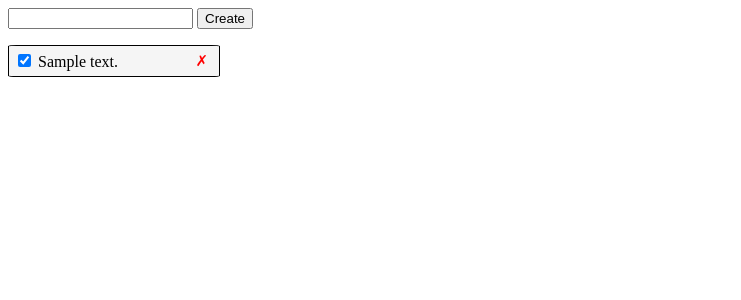
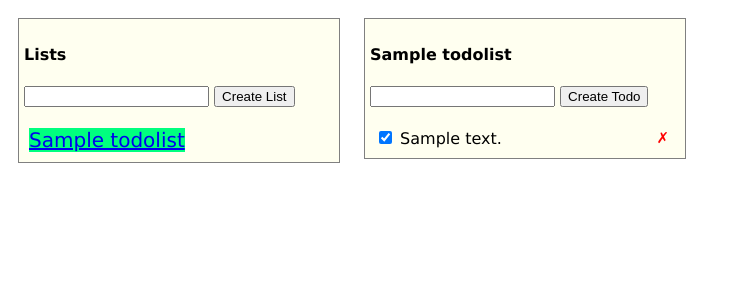
Before and after one commit to RobertWestbrook/Flask-TODO-app, a Flask app: template templates/index.html in a window 1280 px wide. Shown: the top 300 px of the page, without its empty margins (0-741 px from the left). Run offline with Flask 2, Linux system fonts and the light colour scheme; the template is opened without the code that fills it: values that come from a table or form of the project are taken from there, others are empty; tables that the repository leaves empty hold one stand-in row (values such as "Sample post").

Commit message:
Added multiple list function.
-Added some styling.
-Need to fix create list function and not null error on 'todo Item creation'
-Need to fix 'subscript error' on create list function.

```diff
--- a/app.py
+++ b/app.py
@@ -10,14 +10,21 @@ db = SQLAlchemy(app)
 migrate = Migrate(app, db)
 
 class Todo(db.Model):
-    # __tablename__ = 'todos'
+    __tablename__ = 'todo'
     id = db.Column(db.Integer, primary_key=True)
     description = db.Column(db.String(), nullable=False)
     complete = db.Column(db.Boolean(), nullable=False, default= False)
     notes = db.Column(db.String(), nullable=True)
+    todolist_id = db.Column(db.Integer, db.ForeignKey('todolists.id'), nullable= False)
 
     def __repr__(self):
         return f'<Todo {self.id} {self.description}>'
+
+class TodoList(db.Model):
+    __tablename__ = 'todolists'
+    id = (db.Column(db.Integer, primary_key=True))
+    name = (db.Column(db.String(), nullable=False))
+    todos = db.relationship('Todo', backref='list', lazy=True)
 
 @app.route('/todos/create', methods=['POST'])
 def create_todo():
@@ -26,14 +33,14 @@ def create_todo():
     try: # Try - Except - Finally statements are good practice to making testing and properly dealing
          # with errors statements.
         description = request.get_json()['description']# define variable with the request info
-        todo = Todo(description=description, completed=False) #creates an instance of the Todo class and pass a value.
+        todo = Todo(description=description, complete=False) #creates an instance of the Todo class and pass a value.
         db.session.add(todo) # Adds 'todo' item, which is INPUT, to pending.
         db.session.commit() #commits the User input into db.
         body['description'] = todo.description
     except:
         db.session.rollback()
         error=True
-        print(sys.exc_info)
+        print(sys.exc_info())
     finally:
         db.session.close()
     if error:
@@ -67,10 +74,37 @@ def delete_todo(todo_id):
         db.session.close()
     return jsonify({'success': True })
 
+@app.route('/lists/<todolist_id>')
+def get_list_todos(todolist_id):
+    return render_template('index.html',
+    lists=TodoList.query.all(),
+    active_list=TodoList.query.get(todolist_id),
+    todos=Todo.query.filter_by(todolist_id=todolist_id).order_by('id').all())
+
+@app.route('/lists/create', methods=['POST'])
+def create_list():
+    error= False
+    body= {}
+    try:
+        name = request.get_json()['name']
+        todolist = TodoList(name=name, complete=False)
+        db.session.add(todolist)
+        db.session.commit()
+        body['name'] = todolist.name
+    except:
+        db.session.rollback()
+        error = True
+        print(sys.exc_info())
+    finally:
+        db.session.close()
+    if error:
+        abort (400)
+    else:
+        return jsonify(body)
+
 @app.route('/')
 def index():
-    return render_template('index.html', data=Todo.query.order_by('id').all())
-
+    return redirect(url_for('get_list_todos', todolist_id=1))
 
 if __name__ == '__main__':
-    app.run(debug=False)
+    app.run(debug=True)
--- a/templates/index.html
+++ b/templates/index.html
@@ -5,15 +5,30 @@
             .hidden {
                 display: none;
             }
+            .list-wrapper, .todos-wrapper {
+                display: inline-block;
+                vertical-align: top;
+                border: solid 1px grey;
+                padding: 5px;
+                margin: 10px;
+                background-color: ivory;
+                font-family:Verdana, Geneva, Tahoma, sans-serif;
+            }
+
+            #l-buttons {
+                background-color: springgreen;
+                font-size: 20px;
+            }
+
             ul {
                 list-style: none;
                 padding: 5px;
                 margin: 0;
-                width: 200px;
-                background: whitesmoke;
+                width: 300px;
+                /* background: whitesmoke;
                 border-radius: 4%;
                 border-style: solid;
-                border-width: 1px;
+                border-width: 1px; */
 
             }
             li button {
@@ -26,24 +41,114 @@
                 cursor: pointer;
                 font-size: 15;
             }
+
         </style>
     </head>
     <body>
+
+        <!-- Todo Lists -->
+        <div class= 'list-wrapper'>
+            <h4> Lists </h4>
+            <form id= 'create-list'>
+                <input type="text" name="name" id="list_name" />
+                <input type="submit" value="Create List" />
+            </form>
+            <div id="error_list" class='hidden'>Something went wrong! </div>
+
+            <ul id="list">
+                {% for list in lists %}
+                <li>
+                    <a id= 'l-buttons' href="/lists/{{ list.id }}">
+                        {{ list.name }}
+                    </a>
+                </li>
+                {% endfor %}
+            </ul>
+        </div>
+
+        <!-- Todo Items -->
+        <div class= 'todos-wrapper'>
+            <h4> {{ active_list.name }}</h4>
             <form id="form">
                 <input type="text" name="description" id="description" />
-            <input type="submit" value="Create" />
+                <input type="submit" value="Create Todo" />
             </form>
             <div id="error" class='hidden'>Something went wrong! </div>
             <ul id="todos">
-            {% for d in data %}
+                {% for todo in todos %}
                 <li>
-                <input class= "check-completed" data-id="{{ d.id }}" type="checkbox" {% if d.complete %} checked {% endif %} />
-                {{ d.description }}
-                <button class="delete" data-id="{{ d.id }}">&cross;</button>
+                    <input class= "check-completed" data-id="{{ todo.id }}" type="checkbox" {% if todo.complete %} checked {% endif %} />
+                    {{ todo.description }}
+                    <button class="delete" data-id="{{ todo.id }}">&cross;</button>
                 </li>
                 {% endfor %}
             </ul>
+        </div>
+
+        <!-- Scripts -->
         <script>
+            //Create Todo Lists
+            const listInput = document.getElementById('list_name');
+            document.getElementById('create-list').onsubmit = function(e) {
+                e.preventDefault();
+                const name = listInput.value;
+                fetch('/lists/create', {
+                    method: 'POST',
+                    body:JSON.stringify({
+                        'name':name,
+                    }),
+                    headers: {
+                    'Content-Type': 'application.json'
+                    }
+                })
+                .then(function(response) {
+                    return response.json();
+                })
+                .then(function(jsonResponse) {
+                    console.log('response', jsonResponse);
+                    const liList = document.createElement('li');
+                    liList.innerHTML = jsonResponse['name'];
+                    document.getElementById('list').appendChild(liList);
+                    document.getElementById('error_list').className = 'hidden';
+                })
+                .catch(function() {
+                    document.getElementById('error_list').className = '';
+                })
+            }
+
+            // Create Todo Items
+            const descInput = document.getElementById('description');
+            document.getElementById('form').onsubmit = function(e) {
+                e.preventDefault();
+                const desc = descInput.value;
+                fetch('/todos/create', {
+                    method: 'POST',
+                    body: JSON.stringify({
+                        'description': desc,
+                    }),
+                    headers: {
+                        'Content-Type': 'application/json'
+                    }
+                })
+                .then(function(response) {
+                    return response.json();
+                })
+                .then(function(jsonResponse) {
+                    console.log('response', jsonResponse);
+                    const liItem = document.createElement('li');
+                    liItem.innerText = desc;
+                    document.getElementById('todos').appendChild(liItem);
+                    document.getElementById('error').className = 'hidden';
+                })
+                .catch(function() {
+                    document.getElementById('error').className = '';
+                }) // fetch is a promise based function, so we can use .then and .catch to follow
+                   // up on that promise. This .catch calls a function that gets the element with
+                   // id 'error' and chaneges the class name so that it is no longer using the same
+                   // style that is hidden.
+            }
+
+            // Check Completed Items
             const checkboxes = document.querySelectorAll('.check-completed');
             for (let i = 0; i < checkboxes.length; i++) {
                 const checkbox = checkboxes[i];
@@ -68,7 +173,10 @@
                     })
                 }
             }
+            // Delets Todo lists
 
+
+            // Delete Items
             const delete_buttons = document.querySelectorAll('.delete');
             for (let i = 0; i < delete_buttons.length; i++) {
                 const delete_button = delete_buttons[i];
@@ -85,34 +193,6 @@
                 }
             }
 
-            document.getElementById('form').onsubmit = function(e) {
-                e.preventDefault();
-                fetch('/todos/create', {
-                    method: 'POST',
-                    body: JSON.stringify({
-                        'description': document.getElementById('description').value
-                    }),
-                    headers: {
-                        'Content-Type': 'application/json'
-                    }
-                })
-                .then(function(response) {
-                    return response.json();
-                })
-                .then(function(jsonResponse) {
-                    console.log(jsonResponse);
-                    const liItem = document.createElement('LI');
-                    liItem.innerHTML = jsonResponse['description'];
-                    document.getElementById('todos').appendChild(liItem);
-                    document.getElementById('error').className = 'hidden';
-                })
-                .catch(function() {
-                    document.getElementById('error').className = '';
-                }) // fetch is a promise based function, so we can use .then and .catch to follow
-                   // up on that promise. This .catch calls a function that gets the element with
-                   // id 'error' and chaneges the class name so that it is no longer using the same
-                   // style that is hidden.
-            }
         </script>
     </body>
 </html>
```
Also changed, not shown: migrations/versions/40163eed832b_.py (added, +36 -0 lines), migrations/versions/e2e66fb08164_.py (added, +32 -0 lines), migrations/versions/ee4bb2888120_.py (added, +32 -0 lines). Lines whose indentation alone changed are shown as unchanged.
